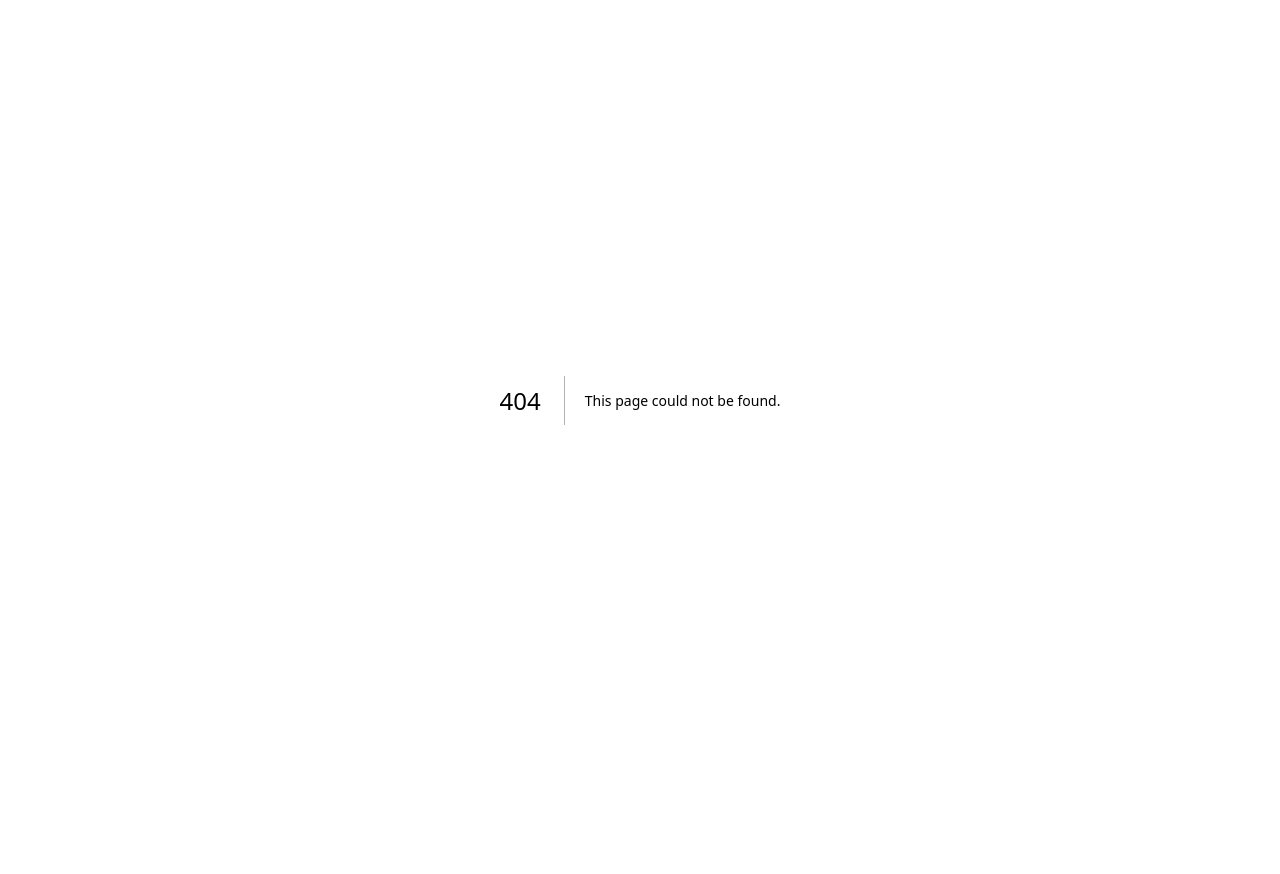
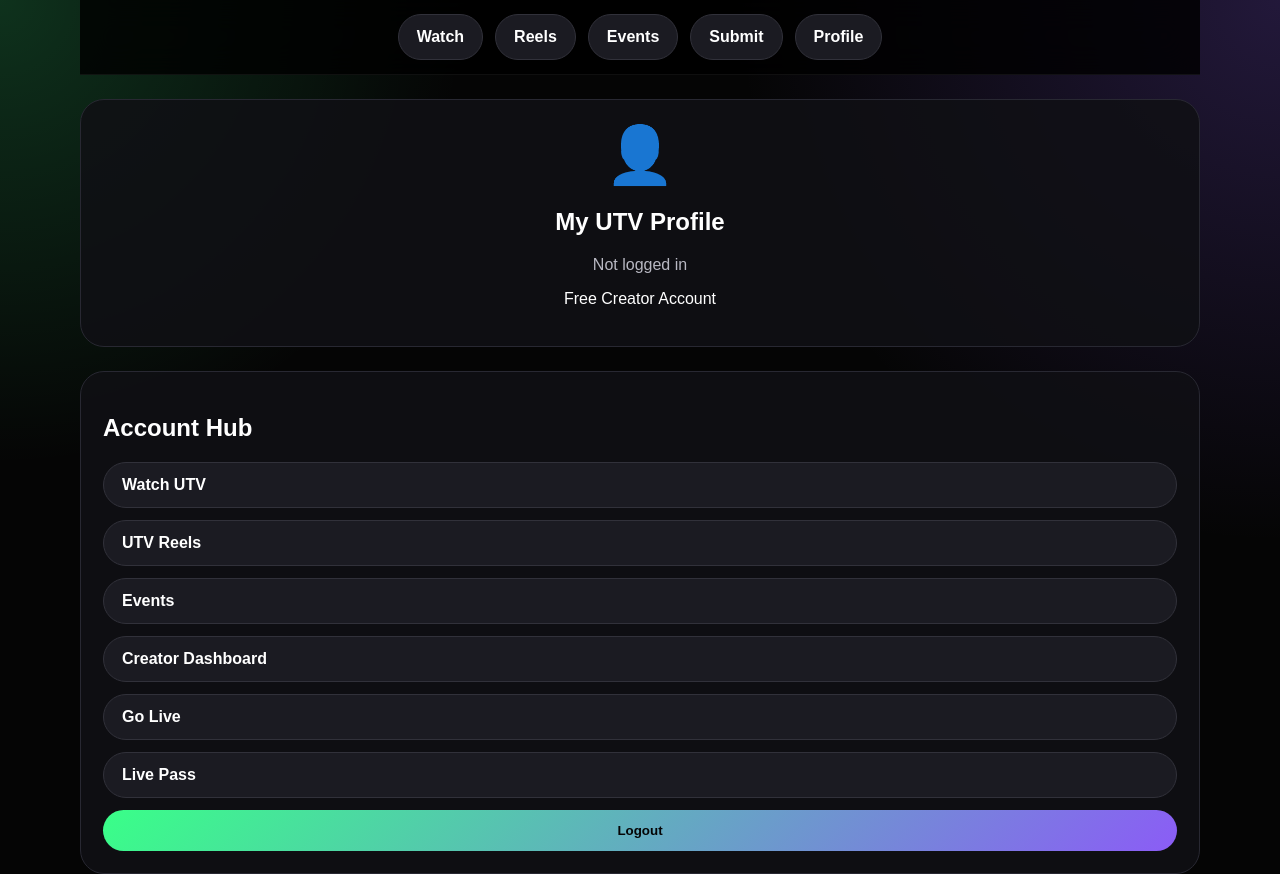
Before and after one commit to luchibagz-prog/utv-network-app, a Next.js app: page /profile in a window 1280 px wide. Before the commit this address had no page. Before the commit the page ends 800 px from the top, so only its background shows below. Built offline with nearby package versions, Linux system fonts and the light colour scheme.

Commit message:
Added UTV profile hub with logout and account center

```diff
--- a/app/components/UTVNav.tsx
+++ b/app/components/UTVNav.tsx
@@ -22,6 +22,7 @@ export default function UTVNav() {
       <Link href="/reels" className="btn secondary">Reels</Link>
       <Link href="/events" className="btn secondary">Events</Link>
       <Link href="/creator" className="btn secondary">Submit</Link>
+      <Link href="/profile" className="btn secondary">Profile</Link>
     </nav>
   );
 }
--- /dev/null
+++ b/app/profile/page.tsx
@@ -0,0 +1,75 @@
+"use client";
+
+import { useEffect, useState } from "react";
+import Link from "next/link";
+import UTVNav from "../components/UTVNav";
+import { supabase } from "../../lib/supabaseClient";
+
+export default function ProfilePage() {
+  const [email, setEmail] = useState("");
+  const [liveAccess, setLiveAccess] = useState(false);
+  const [isAdmin, setIsAdmin] = useState(false);
+
+  useEffect(() => {
+    loadProfile();
+  }, []);
+
+  async function loadProfile() {
+    const { data } = await supabase.auth.getUser();
+    const userEmail = data.user?.email || "";
+    setEmail(userEmail);
+
+    if (userEmail) {
+      const { data: access } = await supabase
+        .from("live_access")
+        .select("*")
+        .eq("email", userEmail)
+        .single();
+
+      setLiveAccess(!!access?.live_unlocked);
+      setIsAdmin(!!access?.is_admin);
+    }
+  }
+
+  async function logout() {
+    await supabase.auth.signOut();
+    window.location.href = "/login";
+  }
+
+  return (
+    <main className="container">
+      <UTVNav />
+
+      <section className="card" style={{ marginTop: 24, textAlign: "center" }}>
+        <div style={{ fontSize: 56, marginBottom: 10 }}>👤</div>
+        <h1>My UTV Profile</h1>
+        <p style={{ color: "var(--muted)" }}>{email || "Not logged in"}</p>
+
+        <p style={{ marginTop: 12 }}>
+          {isAdmin ? "Admin Account" : liveAccess ? "Live Pass Active" : "Free Creator Account"}
+        </p>
+      </section>
+
+      <section className="card" style={{ marginTop: 24 }}>
+        <h2>Account Hub</h2>
+
+        <div style={{ display: "grid", gap: 12, marginTop: 16 }}>
+          <Link href="/watch" className="btn secondary">Watch UTV</Link>
+          <Link href="/reels" className="btn secondary">UTV Reels</Link>
+          <Link href="/events" className="btn secondary">Events</Link>
+          <Link href="/creator" className="btn secondary">Creator Dashboard</Link>
+          <Link href="/go-live" className="btn secondary">Go Live</Link>
+          <Link href="/live-pass" className="btn secondary">Live Pass</Link>
+
+          {isAdmin && (
+            <Link href="/admin" className="btn secondary">Admin Panel</Link>
+          )}
+
+          <button className="btn" onClick={logout}>
+            Logout
+          </button>
+        </div>
+      </section>
+    </main>
+  );
+}
```
